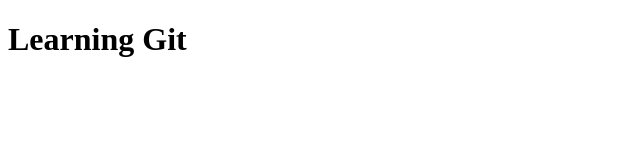
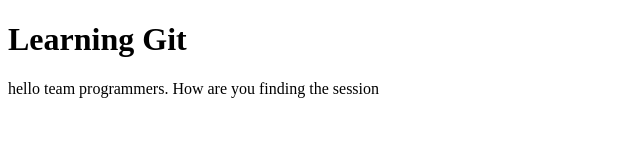
Before and after one commit to gpdzvapatsva/vcontrol, a plain HTML site: page index.html in a window 1280 px wide. Shown: the whole page, without its empty margins (0-640 px from the left). Drawn offline with Linux system fonts and the light colour scheme.

```diff
--- a/index.html
+++ b/index.html
@@ -7,5 +7,6 @@
 </head>
 <body >
     <h1>Learning Git </h1>
+    <p>hello team programmers. How are you finding the session</p>
 </body>
 </html>
```
